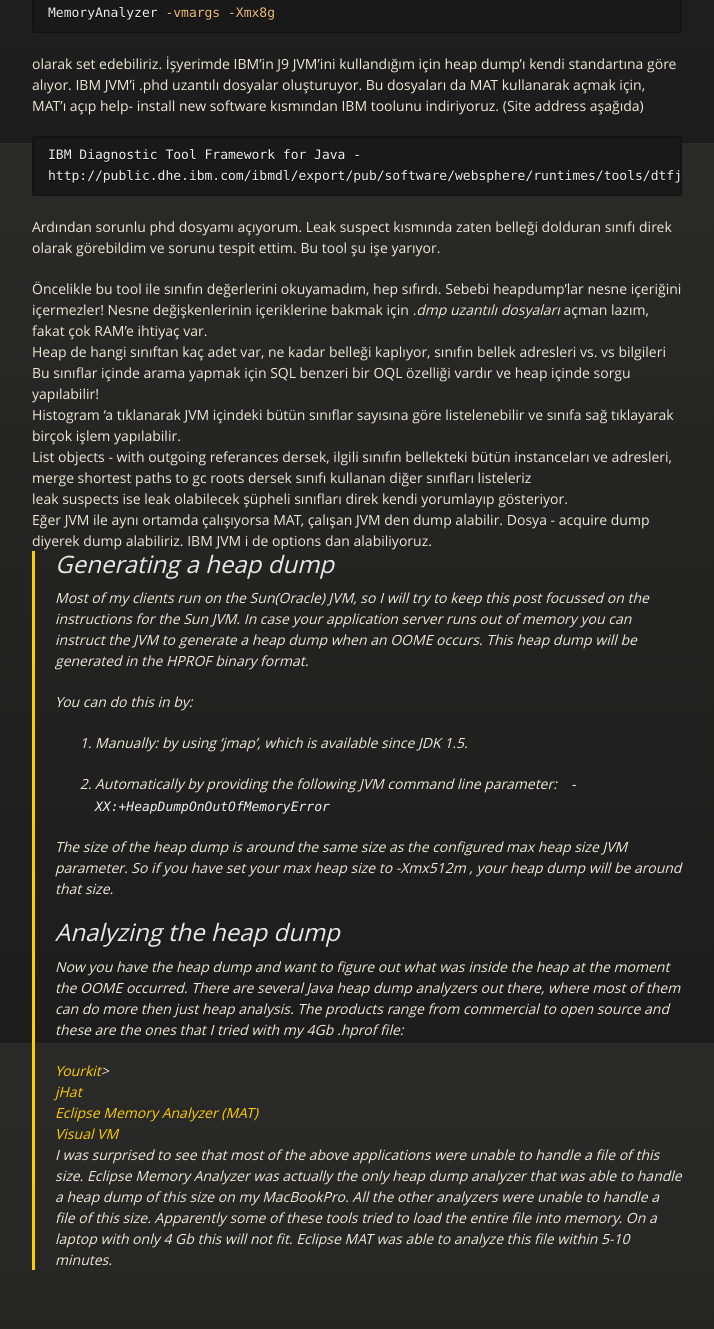
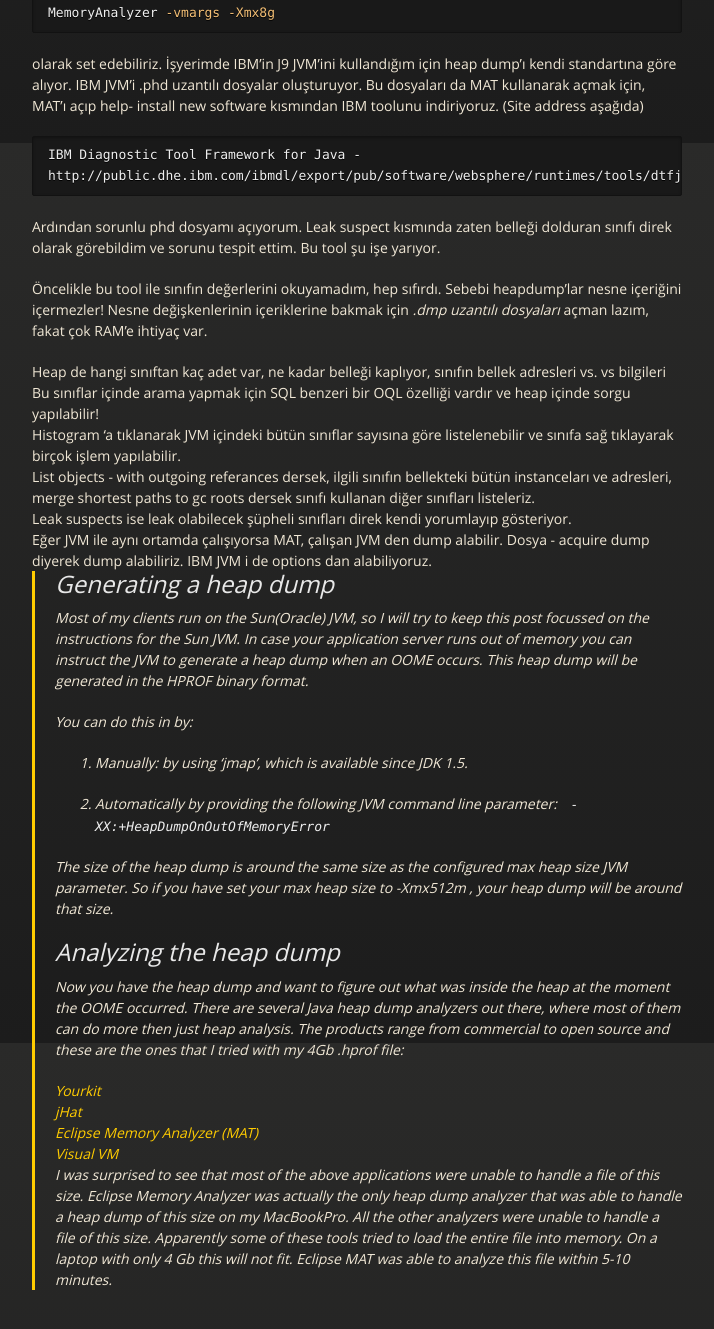
Before and after one commit to erkan000/erkan000.github.io, a Jekyll site: the page built from not/_java/heap_analiz.md, in a window 1280 px wide and 1400 px high, scrolled down 757 px. Shown: the top 1329 px of the window, without its empty margins (283-997 px from the left). Built offline with Jekyll 4.4.1, drawn with Linux system fonts in a browser that asks for light colours.

```diff
--- a/not/_java/heap_analiz.md
+++ b/not/_java/heap_analiz.md
@@ -35,15 +35,16 @@ http://public.dhe.ibm.com/ibmdl/export/pub/software/websphere/runtimes/tools/dtf
 
 Ardından sorunlu phd dosyamı açıyorum. Leak suspect kısmında zaten belleği dolduran sınıfı direk olarak görebildim ve sorunu tespit ettim. Bu tool şu işe yarıyor.
 
+Öncelikle bu tool ile sınıfın değerlerini okuyamadım, hep sıfırdı. Sebebi heapdump'lar nesne içeriğini içermezler! Nesne değişkenlerinin içeriklerine bakmak için *.dmp uzantılı dosyaları* açman lazım, fakat çok RAM'e ihtiyaç var.
 
-- Öncelikle bu tool ile sınıfın değerlerini okuyamadım, hep sıfırdı. Sebebi heapdump'lar nesne içeriğini içermezler! Nesne değişkenlerinin içeriklerine bakmak için *.dmp uzantılı dosyaları* açman lazım, fakat çok RAM'e ihtiyaç var.
 - Heap de hangi sınıftan kaç adet var, ne kadar belleği kaplıyor, sınıfın bellek adresleri vs. vs bilgileri
 - Bu sınıflar içinde arama yapmak için SQL benzeri bir OQL özelliği vardır ve heap içinde sorgu yapılabilir!
 - Histogram 'a tıklanarak JVM içindeki bütün sınıflar sayısına göre listelenebilir ve sınıfa sağ tıklayarak birçok işlem yapılabilir.
-  - List objects - with outgoing referances dersek, ilgili sınıfın bellekteki bütün instanceları ve adresleri,
-  - merge shortest paths to gc roots dersek sınıfı kullanan diğer sınıfları listeleriz
-  - leak suspects ise leak olabilecek şüpheli sınıfları direk kendi yorumlayıp gösteriyor.
+  - List objects - with outgoing referances dersek, ilgili sınıfın bellekteki bütün instanceları ve adresleri, merge shortest paths to gc roots dersek sınıfı kullanan diğer sınıfları listeleriz.
+  - Leak suspects ise leak olabilecek şüpheli sınıfları direk kendi yorumlayıp gösteriyor.
   - Eğer JVM ile aynı ortamda çalışıyorsa MAT, çalışan JVM den dump alabilir. Dosya - acquire dump diyerek dump alabiliriz. IBM JVM i de options dan alabiliyoruz.
+
+
 
 > ## Generating a heap dump
 >
@@ -61,7 +62,7 @@ Ardından sorunlu phd dosyamı açıyorum. Leak suspect kısmında zaten belleğ
 >
 > Now you have the heap dump and want to figure out what was inside the heap at the moment the OOME occurred. There are several Java heap dump analyzers out there, where most of them can do more then just heap analysis. The products range from commercial to open source and these are the ones that I tried with my 4Gb .hprof file:
 >
-> - [Yourkit](http://www.yourkit.com/)>
+> - [Yourkit](http://www.yourkit.com/)
 > - [jHat](http://download.oracle.com/javase/6/docs/technotes/tools/share/jhat.html)
 > - [Eclipse Memory Analyzer (MAT)](http://www.eclipse.org/mat/)
 > -  [Visual VM](https://visualvm.dev.java.net/)
```
